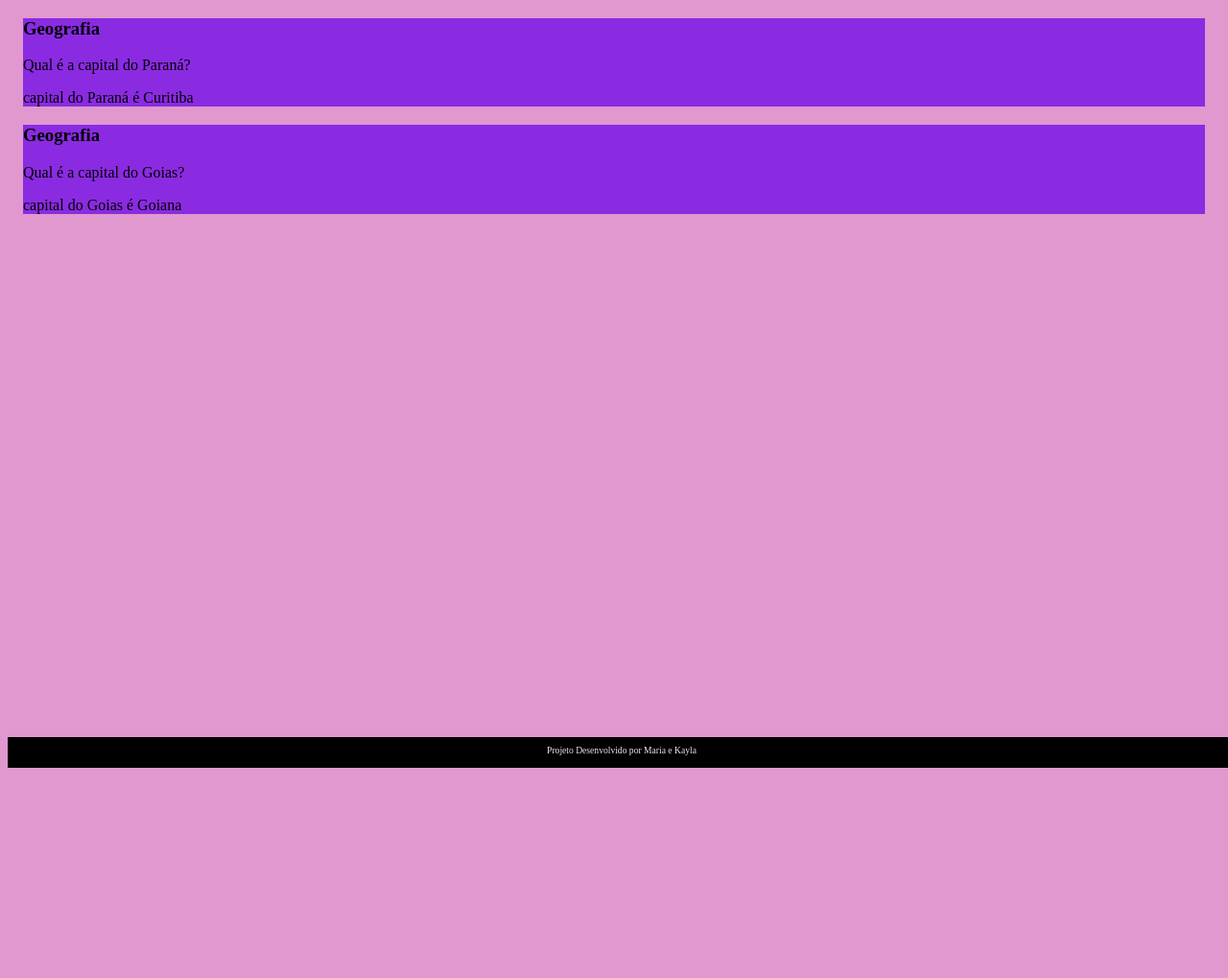
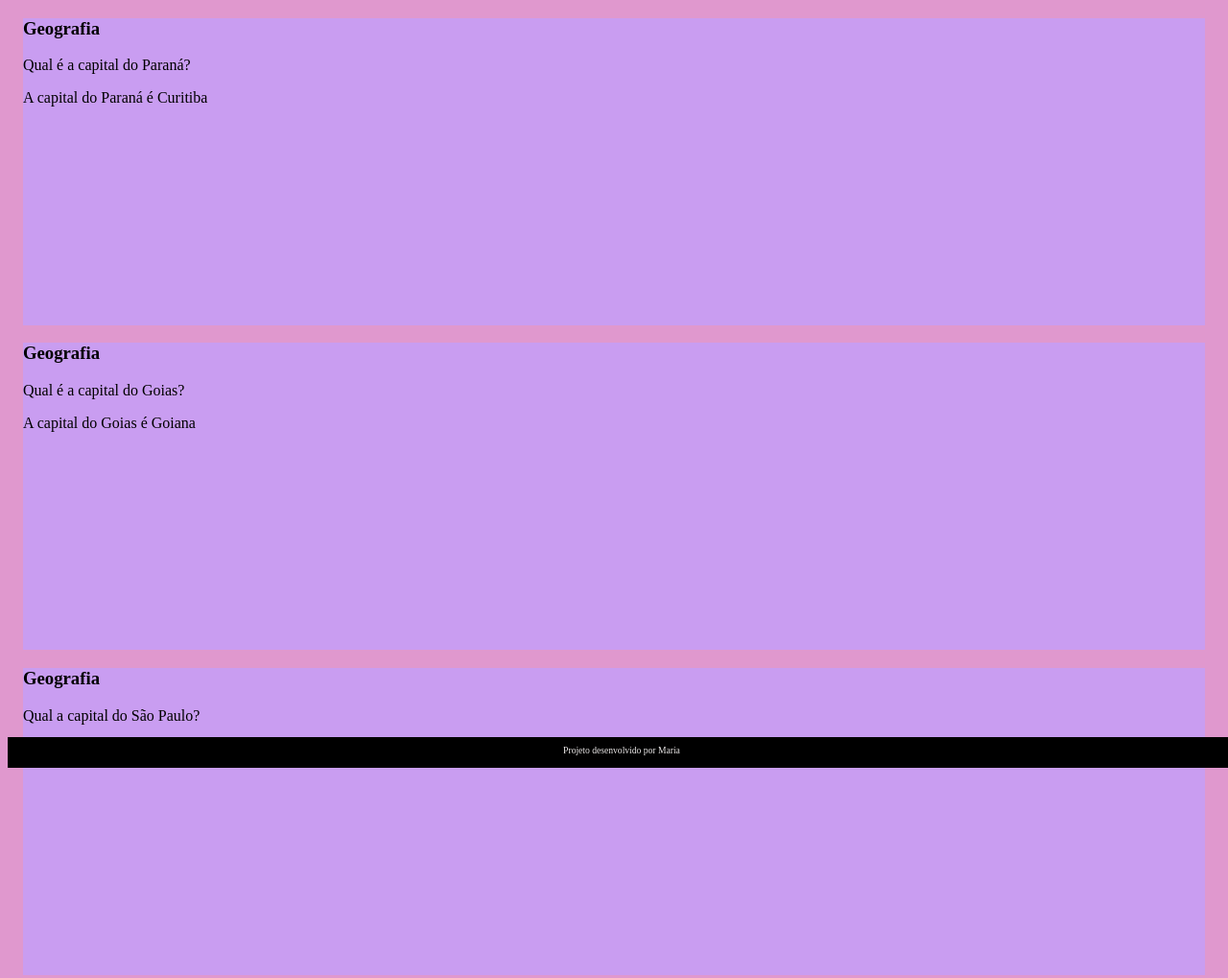
Before and after one commit to mariadenise123/flashscard, a plain HTML site: page index.html in a window 1280 px wide. Shown: the whole page at 96% size. Before the commit the page ends 800 px from the top, so only its background shows below. Drawn offline with Linux system fonts and the light colour scheme.

Commit message:
lllllllll

```diff
--- a/assets/style.css
+++ b/assets/style.css
@@ -9,8 +9,10 @@ body {
 
 .cartao {
     margin: 1rem 1rem;
-    background-color: blueviolet;
-
+    background-color: rgb(201, 157, 241);
+    height: 20rem;
+    flex-grow: 1;
+    flex-basis: calc(33% - 6rem);
 }
 
 footer{
--- a/index.html
+++ b/index.html
@@ -1,3 +1,4 @@
+
 <!DOCTYPE html>
 <html lang="pt-br">
 <head>
@@ -16,25 +17,36 @@
                         <p>Qual é a capital do Paraná?</p>
                     </div>
                     <div class="cartao__conteudo__resposta">
-                    <p>capital do Paraná é Curitiba</p>
+                        <p>A capital do Paraná é Curitiba</p>
                     </div>
                 </div>
             </article>
-    </article>
-    </section>
-  </main> <article class="cartao">
+            <article class="cartao">
                 <div class="cartao__conteudo">
                     <h3>Geografia</h3>
                     <div class="cartao__conteudo__pergunta">
                         <p>Qual é a capital do Goias?</p>
                     </div>
                     <div class="cartao__conteudo__resposta">
-            <p>capital do Goias é Goiana</p>
+                    <p>A capital do Goias é Goiana</p>
                     </div>
                 </div>
             </article>
+            <article class="cartao">
+                <div class="cartao__conteudo">
+                    <h3>Geografia</h3>
+                    <div class="cartao__conteudo__pergunta">
+                        <p>Qual a capital do São Paulo?</p>
+                    </div>
+                    <div class="cartao__conteudo__resposta">
+                    <p>A capital do São Paulo é São Paulo</p>
+                    </div>
+                </div>
+            </article>
+        </section>
+    </main>
     <footer>
-    <p>Projeto Desenvolvido por Maria e Kayla</p>
+        <p>Projeto desenvolvido por Maria</p>
     </footer>
 </body>
 </html>
```
Lines whose indentation alone changed are shown as unchanged.
